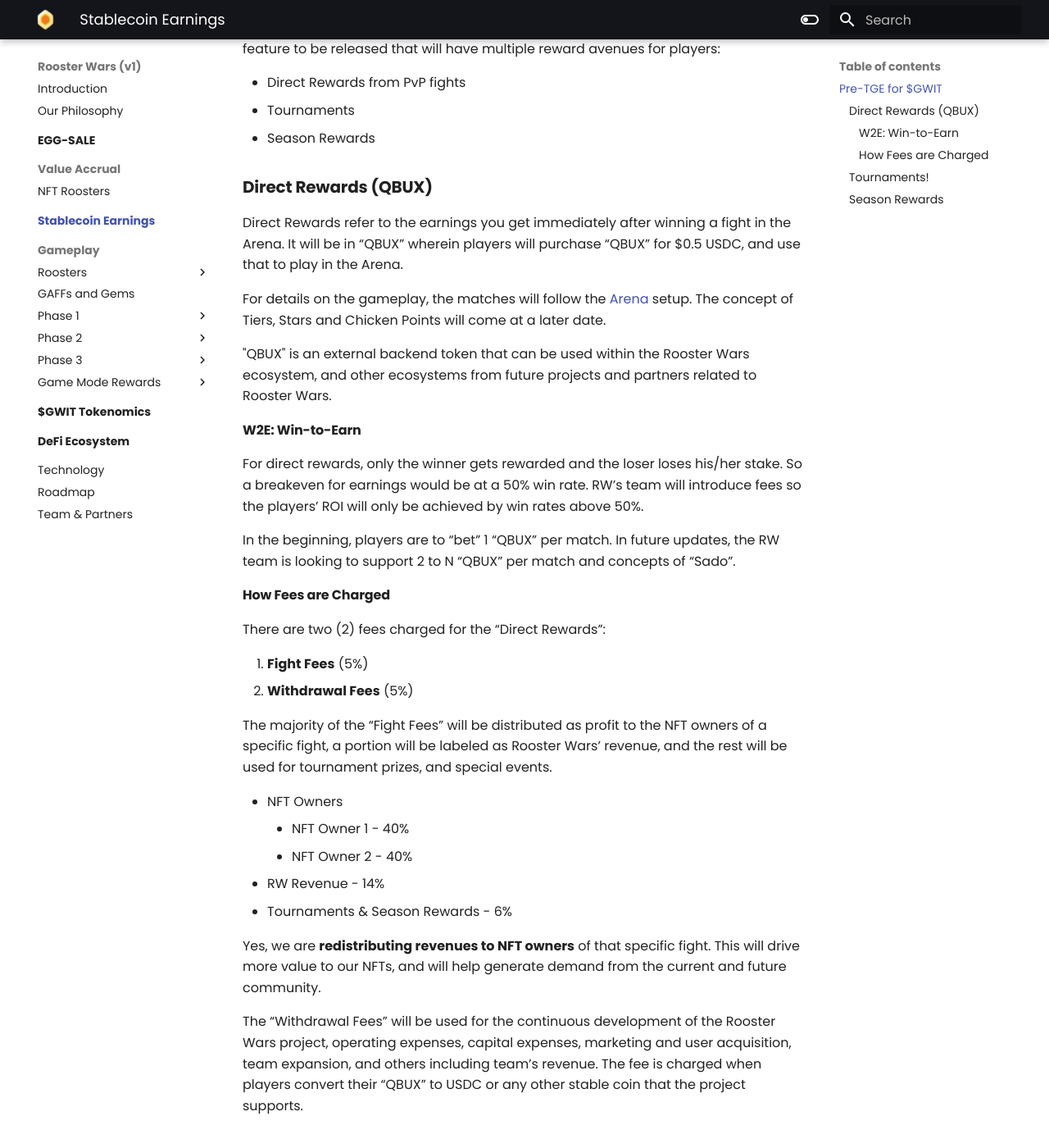
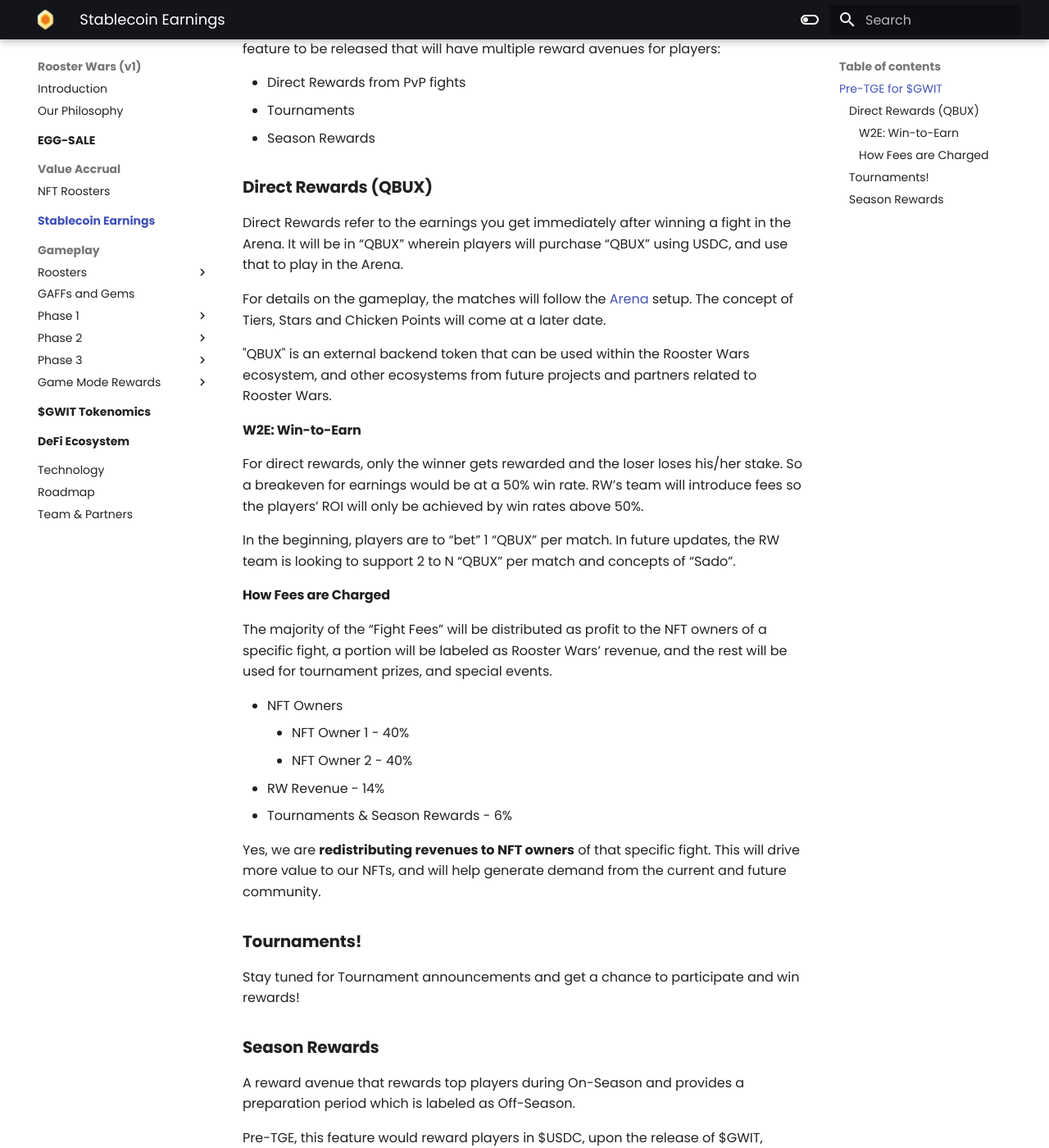
Before and after one commit to AshtreeBV/roosterwars-whitepaper, an MkDocs documentation site: the page built from docs/usdc/index.md, in a window 1280 px wide and 1400 px high, scrolled down 403 px. Shown: the whole window at 82% size. Built offline with MkDocs 1.6.1 and Material for MkDocs 9.7.7, drawn with Linux system fonts in a browser that asks for light colours.

Commit message:
remove withdrawal fees

```diff
--- a/docs/usdc/index.md
+++ b/docs/usdc/index.md
@@ -12,7 +12,7 @@ Prior to $GWIT’s release (TGE), Rooster Wars will release its Play-and-Earn me
 
 ### **Direct Rewards (QBUX)**
 
-Direct Rewards refer to the earnings you get immediately after winning a fight in the Arena. It will be in “QBUX” wherein players will purchase “QBUX” for $0.5 USDC, and use that to play in the Arena.
+Direct Rewards refer to the earnings you get immediately after winning a fight in the Arena. It will be in “QBUX” wherein players will purchase “QBUX” using USDC, and use that to play in the Arena.
 
 For details on the gameplay, the matches will follow the [Arena](../gameplay/phase1/arena/index.md) setup. The concept of Tiers, Stars and Chicken Points will come at a later date.
 
```
Also changed, not shown: other parts of docs/usdc/index.md (+4 -0 lines).
